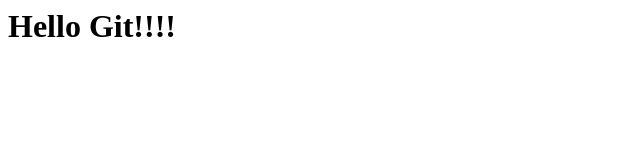
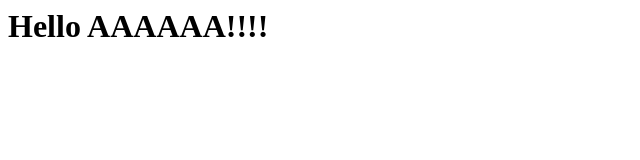
Before and after one commit to yaneproger/cicd, a plain HTML site: page index.html in a window 1280 px wide. Shown: the whole page, without its empty margins (0-640 px from the left). Drawn offline with Linux system fonts and the light colour scheme.

Commit message:
next test commit

```diff
--- a/index.html
+++ b/index.html
@@ -1 +1 @@
-<h1>Hello Git!!!!<h1>
+<h1>Hello AAAAAA!!!!<h1>
```
